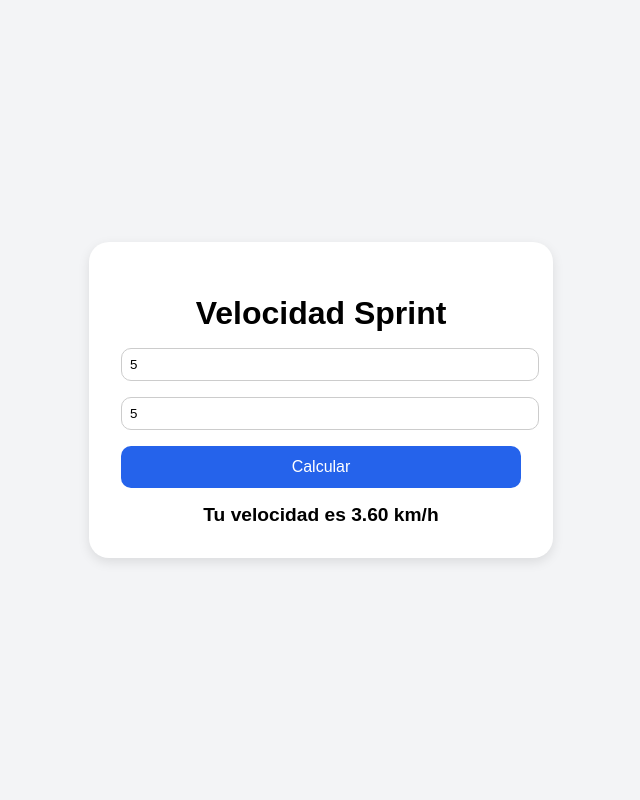
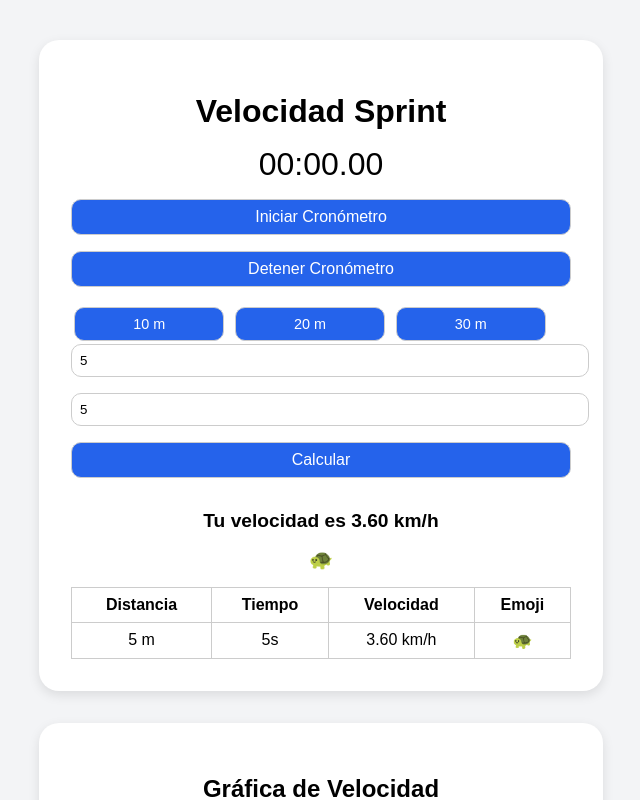
Before and after one commit to EcoChip/Speed-Calculator, a plain HTML site: page index.html in a window 1280 px wide. Both pictures are taken after typing "5", "5" into the empty fields and a click on the button "Calcular". Shown: the top 800 px of the page, without its empty margins (319-959 px from the left). Drawn offline with nearby package versions, Linux system fonts and the light colour scheme.

Commit message:
Update index.html

```diff
--- a/index.html
+++ b/index.html
@@ -3,7 +3,8 @@
 <head>
   <meta charset="UTF-8">
   <meta name="viewport" content="width=device-width, initial-scale=1.0">
-  <title>Calculadora de Velocidad Sprint</title>
+  <title>Velocidad Sprint</title>
+  <script src="https://cdn.jsdelivr.net/npm/chart.js"></script>
   <style>
     body {
       font-family: Arial, sans-serif;
@@ -12,22 +13,22 @@
       flex-direction: column;
       align-items: center;
       justify-content: center;
-      height: 100vh;
-      margin: 0;
+      padding: 2rem;
     }
     .container {
       background: white;
       padding: 2rem;
       border-radius: 20px;
       box-shadow: 0 4px 12px rgba(0,0,0,0.1);
-      max-width: 400px;
+      max-width: 500px;
       width: 100%;
+      margin-bottom: 2rem;
     }
     h1 {
       text-align: center;
       margin-bottom: 1rem;
     }
-    input {
+    input, button {
       width: 100%;
       padding: 0.5rem;
       margin-bottom: 1rem;
@@ -35,36 +36,118 @@
       border-radius: 10px;
     }
     button {
-      width: 100%;
-      padding: 0.75rem;
       background-color: #2563eb;
       color: white;
-      border: none;
-      border-radius: 10px;
       font-size: 1rem;
       cursor: pointer;
     }
     button:hover {
       background-color: #1d4ed8;
     }
-    .resultado {
+    .resultado, .emoji {
       margin-top: 1rem;
       font-weight: bold;
       font-size: 1.2rem;
       text-align: center;
+    }
+    .cronometro {
+      font-size: 2rem;
+      margin-bottom: 1rem;
+      text-align: center;
+    }
+    .quick-buttons button {
+      width: 30%;
+      margin: 0.2rem;
+      font-size: 0.9rem;
+    }
+    table {
+      width: 100%;
+      margin-top: 1rem;
+      border-collapse: collapse;
+    }
+    th, td {
+      padding: 0.5rem;
+      text-align: center;
+      border: 1px solid #ccc;
     }
   </style>
 </head>
 <body>
   <div class="container">
     <h1>Velocidad Sprint</h1>
+
+    <div class="cronometro" id="cronometro">00:00.00</div>
+    <button onclick="iniciarCronometro()">Iniciar Cronómetro</button>
+    <button onclick="detenerCronometro()">Detener Cronómetro</button>
+
+    <div class="quick-buttons">
+      <button onclick="setDistancia(10)">10 m</button>
+      <button onclick="setDistancia(20)">20 m</button>
+      <button onclick="setDistancia(30)">30 m</button>
+    </div>
+
     <input type="number" id="distancia" placeholder="Distancia (metros)">
     <input type="number" step="0.01" id="tiempo" placeholder="Tiempo (segundos)">
     <button onclick="calcularVelocidad()">Calcular</button>
+
     <div class="resultado" id="resultado"></div>
+    <div class="emoji" id="emoji"></div>
+
+    <table id="historialTable">
+      <thead>
+        <tr>
+          <th>Distancia</th>
+          <th>Tiempo</th>
+          <th>Velocidad</th>
+          <th>Emoji</th>
+        </tr>
+      </thead>
+      <tbody></tbody>
+    </table>
+  </div>
+
+  <div class="container">
+    <h2 style="text-align:center;">Gráfica de Velocidad</h2>
+    <canvas id="graficaVelocidad"></canvas>
   </div>
 
   <script>
+    let tiempoInicio, intervalo, corriendo = false;
+    let historial = [];
+
+    function iniciarCronometro() {
+      if (!corriendo) {
+        tiempoInicio = Date.now();
+        intervalo = setInterval(actualizarCronometro, 10);
+        corriendo = true;
+      }
+    }
+
+    function detenerCronometro() {
+      if (corriendo) {
+        clearInterval(intervalo);
+        corriendo = false;
+        const tiempoFinal = (Date.now() - tiempoInicio) / 1000;
+        document.getElementById("tiempo").value = tiempoFinal.toFixed(2);
+      }
+    }
+
+    function actualizarCronometro() {
+      const tiempoTranscurrido = Date.now() - tiempoInicio;
+      const segundos = (tiempoTranscurrido / 1000).toFixed(2);
+      document.getElementById("cronometro").textContent = formatTiempo(segundos);
+    }
+
+    function formatTiempo(segundos) {
+      const minutos = Math.floor(segundos / 60);
+      const segundosRestantes = (segundos % 60).toFixed(2);
+      return `${String(minutos).padStart(2, '0')}:${segundosRestantes}`;
+    }
+
+    function setDistancia(metros) {
+      document.getElementById("distancia").value = metros;
+    }
+
     function calcularVelocidad() {
       const distancia = parseFloat(document.getElementById("distancia").value);
       const tiempo = parseFloat(document.getElementById("tiempo").value);
@@ -76,6 +159,58 @@
 
       const velocidad = (distancia * 3.6) / tiempo;
       document.getElementById("resultado").textContent = `Tu velocidad es ${velocidad.toFixed(2)} km/h`;
+      const emoji = getEmoji(velocidad);
+      document.getElementById("emoji").textContent = emoji;
+
+      historial.push({ distancia, tiempo, velocidad: velocidad.toFixed(2), emoji });
+      actualizarHistorial();
+      actualizarGrafica();
+    }
+
+    function getEmoji(velocidad) {
+      if (velocidad < 20) return "🐢";
+      if (velocidad < 30) return "🏃‍♂️";
+      if (velocidad < 35) return "🐆";
+      return "⚡️";
+    }
+
+    function actualizarHistorial() {
+      const tbody = document.querySelector("#historialTable tbody");
+      tbody.innerHTML = "";
+      historial.slice().reverse().forEach(entry => {
+        const row = `<tr><td>${entry.distancia} m</td><td>${entry.tiempo}s</td><td>${entry.velocidad} km/h</td><td>${entry.emoji}</td></tr>`;
+        tbody.innerHTML += row;
+      });
+    }
+
+    function actualizarGrafica() {
+      const labels = historial.map((_, i) => `Intento ${i + 1}`);
+      const data = historial.map(h => parseFloat(h.velocidad));
+
+      if (window.chart) window.chart.destroy();
+
+      const ctx = document.getElementById('graficaVelocidad').getContext('2d');
+      window.chart = new Chart(ctx, {
+        type: 'line',
+        data: {
+          labels: labels,
+          datasets: [{
+            label: 'Velocidad (km/h)',
+            data: data,
+            borderColor: 'rgb(37, 99, 235)',
+            fill: false,
+            tension: 0.1
+          }]
+        },
+        options: {
+          responsive: true,
+          scales: {
+            y: {
+              beginAtZero: true
+            }
+          }
+        }
+      });
     }
   </script>
 </body>
```
